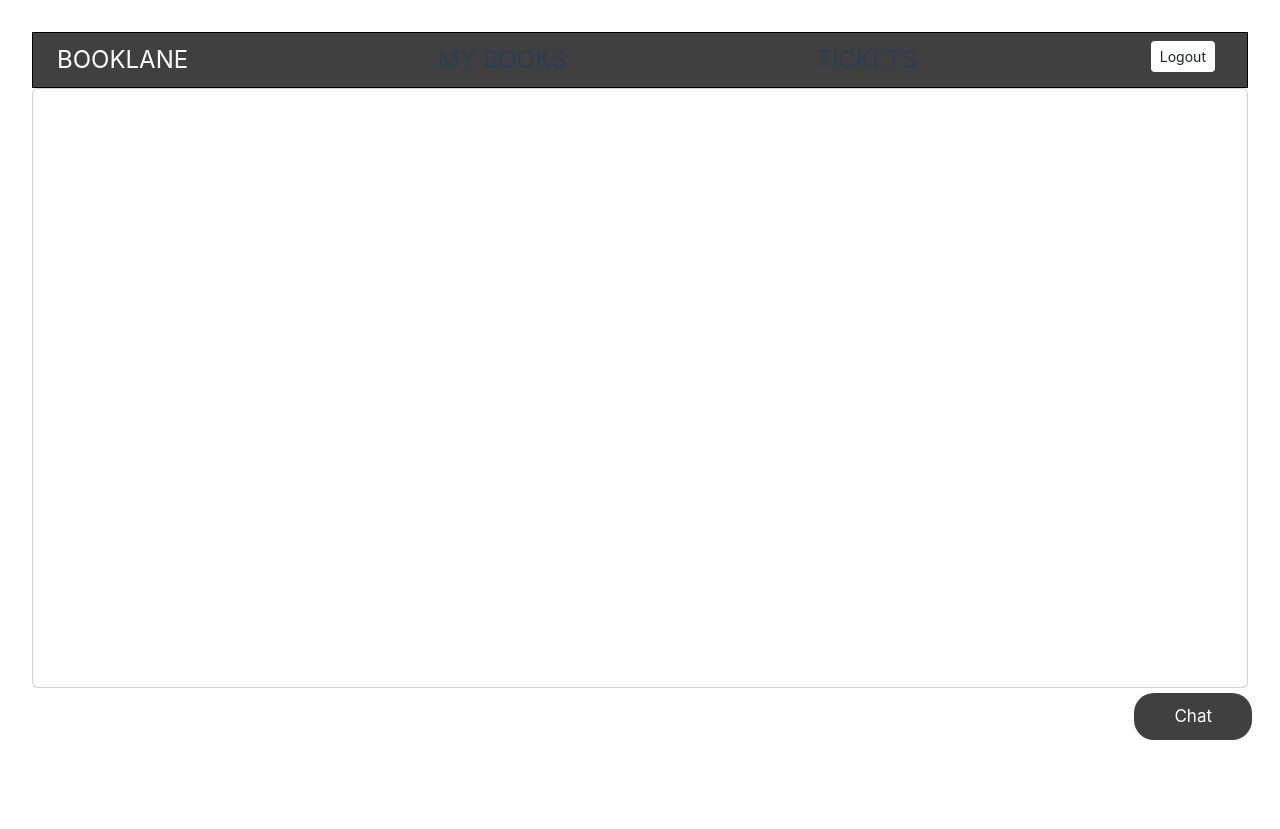
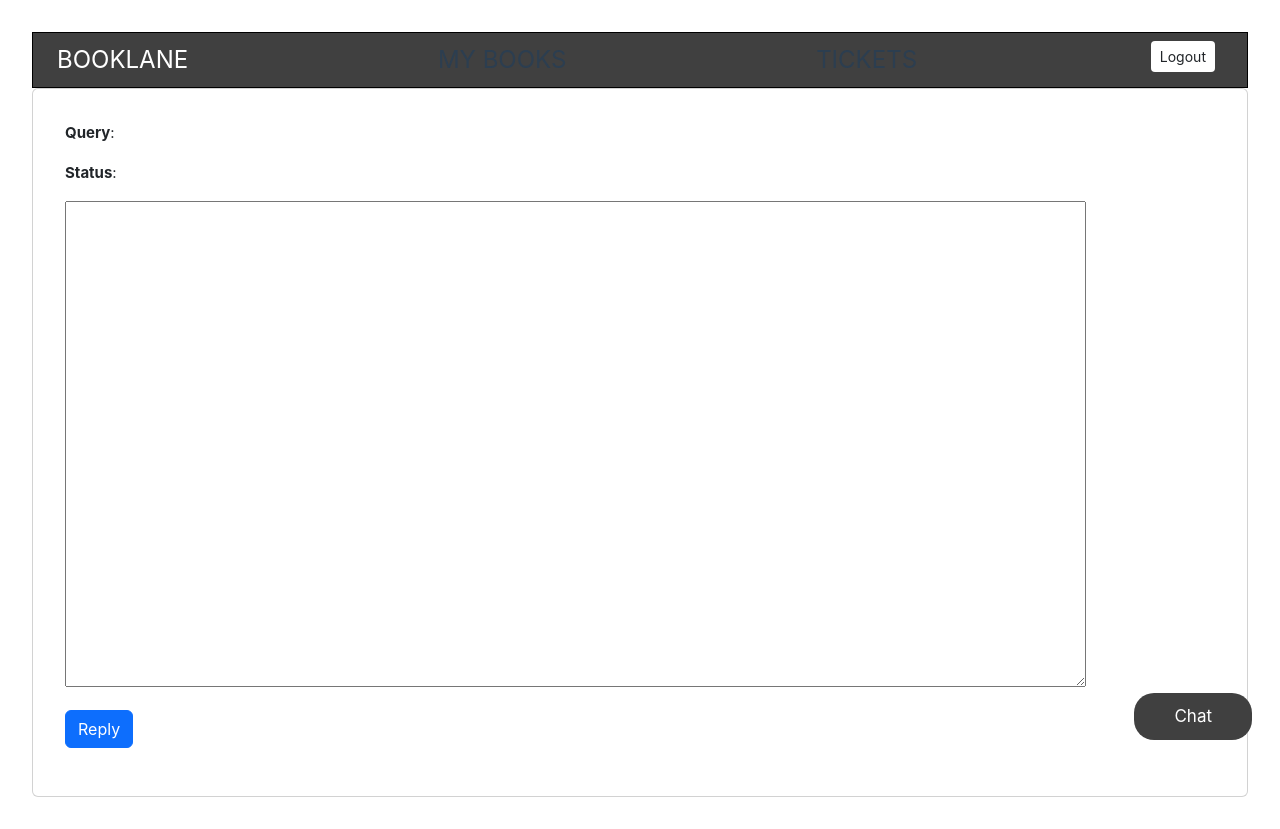
Before and after one commit to vikassrivastava18/Customer-support, a Vue app in the folder frontend/support/: page /admin/reply/1 in a window 1280 px wide. Before the commit the page ends 800 px from the top, so only its background shows below. Built offline with nearby package versions, Linux system fonts and the light colour scheme; no server answers; sample sign-in values are in the browser's storage.

Commit message:
Add reply page for admin

```diff
--- a/frontend/support/src/router.js
+++ b/frontend/support/src/router.js
@@ -5,17 +5,16 @@ import HomePage from './views/HomePage.vue'
 const routes = [
     { path: '/', component: HomePage, meta: { requiresAuth: true } },
     { path: '/login', component: () => import('./views/LoginPage.vue')},
-    { path: '/books', component: () => import('./views/BookPage.vue')},
+    { path: '/books', component: () => import('./views/BookPage.vue'), meta: { requiresAuth: true }},
     { path: '/tickets', component: () => import('./views/TicketsPage.vue'), meta: { requiresAuth: true }},
     { path: '/create-ticket', component: () => import('./views/CreateTicket.vue'), meta: { requiresAuth: true }},
     { path: '/admin', component: () => import('./views/AdminPage.vue'), meta: { requiresAuth: true }},
-]
+    { path: '/admin/reply/:id', component: () => import('./views/AdminReply.vue'), meta: { requiresAuth: true } },]
 
 const router = createRouter({
     history: createWebHistory(),
     routes,
 })
-
 
 router.beforeEach((to, from, next) => {
   if (to.meta.requiresAuth) {
--- a/frontend/support/src/views/AdminPage.vue
+++ b/frontend/support/src/views/AdminPage.vue
@@ -17,7 +17,7 @@
                                 <b>Response</b>: {{ ticket.response }}
                             </p>
                         </div>
-                        <button class="btn btn-primary" @click="sendResponse(ticket)">Reply</button>
+                        <button class="btn btn-primary" @click="reply(ticket)">Reply</button>
                     </div>
                 </div>
             </div>
@@ -67,24 +67,12 @@ async function getTickets(): Promise<void> {
     }
 }
 
-async function sendResponse(ticket: Ticket): Promise<void> {
-    if (!ticket.response || !ticket.response.trim()) return
+async function reply(ticket: Ticket): Promise<void> {
+    if (!ticket || !ticket.id) return
 
-    const url = baseUrl + `/staff/tickets/${ticket.id}`
-    try {
-        await proxy.$axios.put(url, {
-            id: ticket.id,
-            query: ticket.query,
-            response: ticket.response.trim(),
-            status: 're'
-        })
-        ticket.response = ''
-    } catch (error: any) {
-        proxy.$store.dispatch('error/showError', {
-            title: 'Unable to send response',
-            message: 'Please try again later.'
-        })
-    }
+    proxy.$router.push(`/admin/reply/${ticket.id}`).catch((error: any) => {
+        console.error('Navigation error:', error)
+    })
 }
 </script>
 
--- /dev/null
+++ b/frontend/support/src/views/AdminReply.vue
@@ -0,0 +1,113 @@
+<template>
+    <div class="d-flex flex-row flex-wrap mb-3">
+
+        <div class="card-body">
+            <h5 v-if="ticket.book" class="card-title"><b>Book</b>: {{ ticket.book }}</h5>
+            <p><b>Query</b>: {{ ticket.query }}</p>
+            <p :style="{ color: ticket.status_display === 'Resolved' ? 'green' : 'inherit' }">
+                <b>Status</b>: {{ ticket.status_display }}
+            </p>
+            <p>
+                <textarea v-model="ticket.response" name="ticketResponse"
+                id="ticketResponse" cols="100" rows="20">
+                    {{ ticket.response }}
+                </textarea>
+            </p>
+            <button class="btn btn-primary" @click="sendResponse(ticket)">Reply</button>
+        </div>
+    </div>
+</template>
+
+<script setup lang="ts">
+import { baseUrl } from '@/config'
+import { getCurrentInstance, onMounted, ref } from 'vue'
+import { useRoute } from 'vue-router'
+
+interface Ticket {
+    id: number | string
+    book: string
+    query: string
+    status_display: string
+    response?: string
+}
+
+const route = useRoute()
+const instance = getCurrentInstance()
+const proxy = instance?.proxy as {
+    $axios: {
+        get: <T = any>(url: string) => Promise<{ data: T }>
+    }
+    $store: {
+        dispatch: (action: string, payload: any) => void
+    }
+} | undefined
+
+const ticket = ref<Ticket>({
+    id: '',
+    book: '',
+    query: '',
+    status_display: '',
+    response: ''
+})
+
+onMounted(() => {
+    const rawId = route.params.id
+    const id = Array.isArray(rawId) ? rawId[0] : rawId
+
+    if (!id) {
+        proxy?.$store.dispatch('error/showError', {
+            title: 'Invalid ticket',
+            message: 'Ticket ID is missing from the route.'
+        })
+        return
+    }
+
+    getTicket(id)
+})
+
+async function getTicket(id: string | number): Promise<void> {
+    if (!proxy?.$axios) {
+        console.error('Axios instance not available')
+        return
+    }
+
+    const url = `${baseUrl}/staff/tickets/${id}`
+
+    try {
+        const res = await proxy.$axios.get<Ticket>(url)
+        ticket.value = res.data
+    } catch (error: unknown) {
+        const message = error instanceof Error ? error.message : 'Unable to load ticket details.'
+        console.error('Error:', message)
+        proxy?.$store.dispatch('error/showError', {
+            title: 'Unable to load ticket',
+            message
+        })
+    }
+}
+
+async function sendResponse(ticket: Ticket): Promise<void> {
+    if (!ticket.response || !ticket.response.trim()) return
+
+    const url = baseUrl + `/staff/tickets/${ticket.id}`
+    try {
+        await proxy?.$axios.put(url, {
+            id: ticket.id,
+            query: ticket.query,
+            response: ticket.response.trim(),
+            status: 're'
+        })
+        ticket.response = ''
+        proxy?.$store.dispatch('success/showSucsess', {
+            title: 'Response saved',
+            message: 'Item updated successfully.'
+        })
+    } catch (error: any) {
+        proxy?.$store.dispatch('error/showError', {
+            title: 'Unable to send response',
+            message: 'Please try again later.'
+        })
+    }
+}
+
+</script>
```
Also changed, not shown: frontend/support/src/views/TicketsPage.vue (+6 -8 lines), 1 other file (tests, documents, lock files or other folders).
